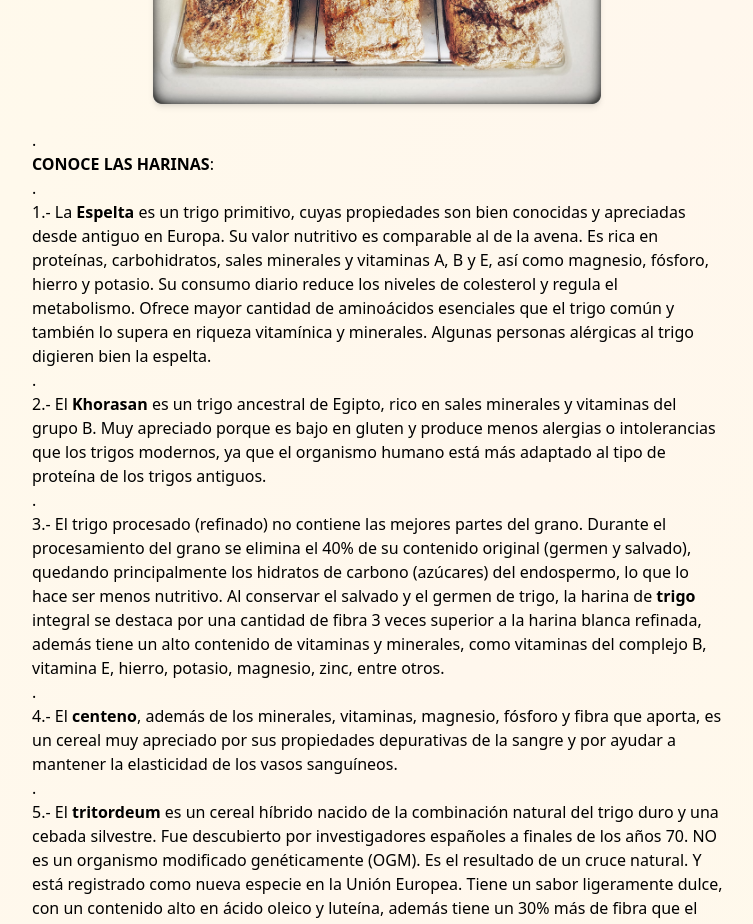
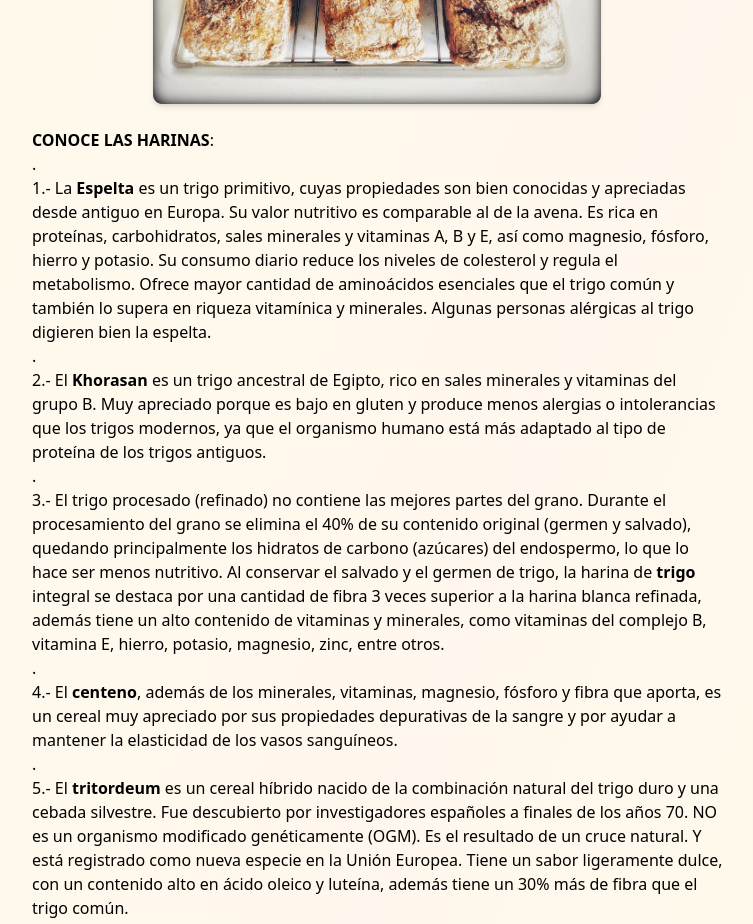
Before and after one commit to ruiznietocom-web/panes4, a React (Create React App) app: page /informacion in a window 1280 px wide. Shown: the part 1260-2184 px from the top of the page, without its empty margins (72-825 px from the left). Built offline with nearby package versions, Linux system fonts and the light colour scheme.

Commit message:
Update InformacionPage.js

```diff
--- a/src/pages/InformacionPage.js
+++ b/src/pages/InformacionPage.js
@@ -47,9 +47,6 @@ const InformacionPage = () => {
         />
       </div>
 
-<p>
-.
-</p>
       <p>
         <strong>CONOCE LAS HARINAS</strong>:
       </p>
```
